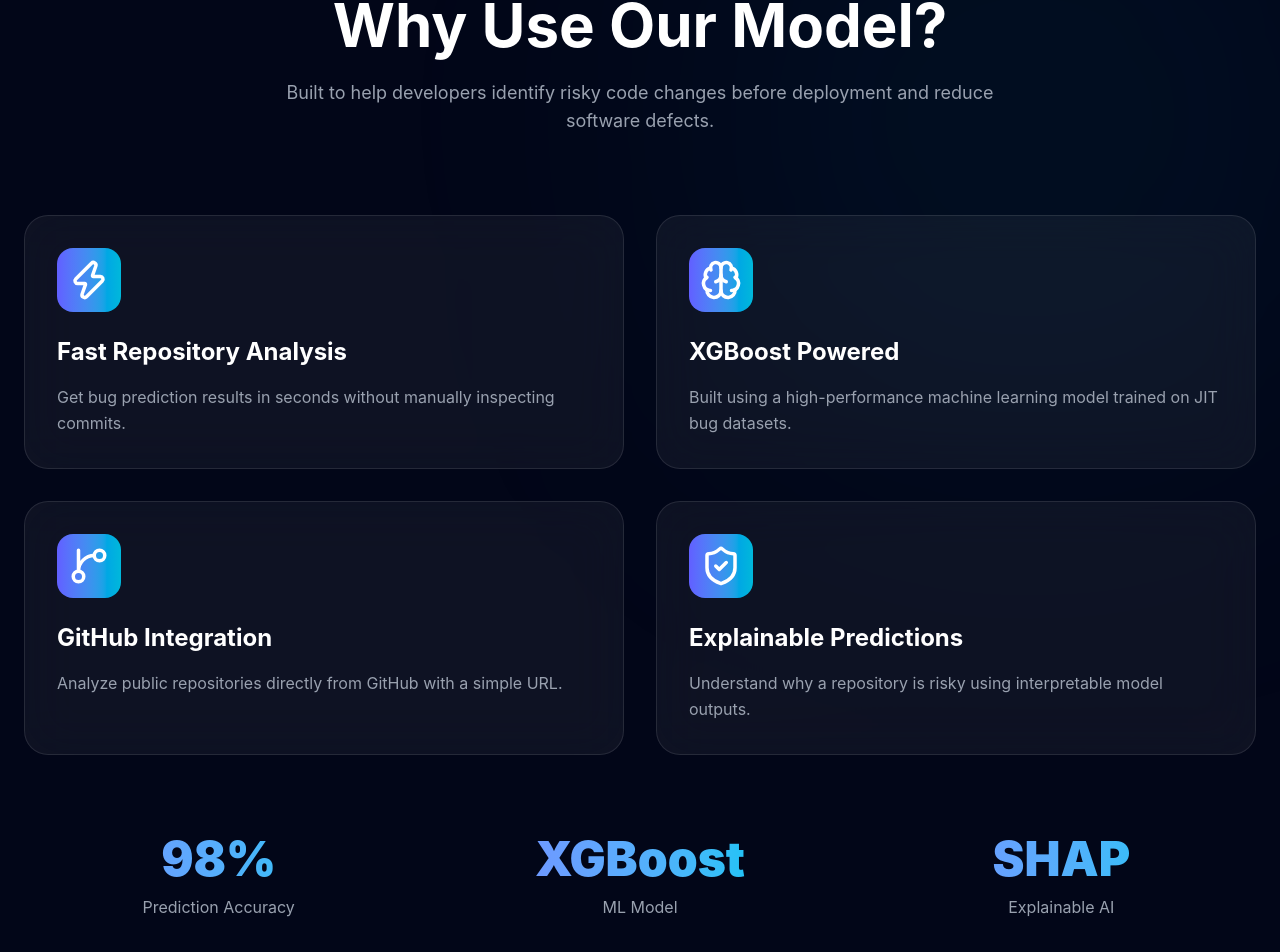
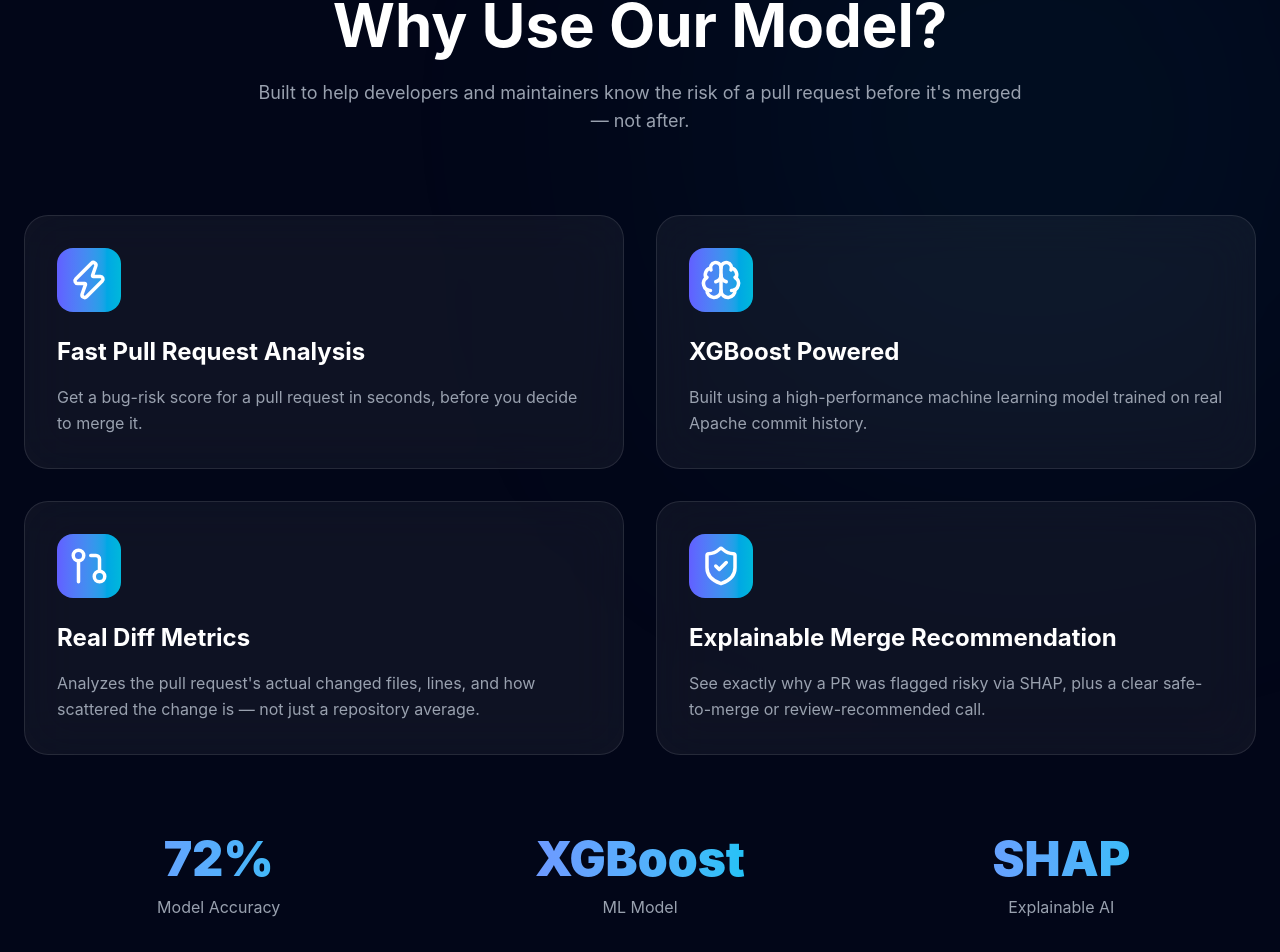
Before and after one commit to ParvChaturvedi/jit-bug-prediction, a React app in the folder frontend/: page /features in a window 1280 px wide. Shown: the part 214-1166 px from the top of the page. Built offline with nearby package versions, Linux system fonts and the light colour scheme; the HTML template or start-up script is replaced by a standard one.

Commit message:
Revise Features component for pull request analysis
Updated feature descriptions and titles to reflect pull request analysis. Changed icons and adjusted layout for better presentation.

```diff
--- a/frontend/src/components/Features.jsx
+++ b/frontend/src/components/Features.jsx
@@ -1,7 +1,7 @@
 import {
   Zap,
   Brain,
-  GitBranch,
+  GitPullRequest,
   ShieldCheck,
 } from "lucide-react";
 
@@ -9,23 +9,23 @@
   const features = [
     {
       icon: <Zap size={42} />,
-      title: "Fast Repository Analysis",
-      desc: "Get bug prediction results in seconds without manually inspecting commits.",
+      title: "Fast Pull Request Analysis",
+      desc: "Get a bug-risk score for a pull request in seconds, before you decide to merge it.",
     },
     {
       icon: <Brain size={42} />,
       title: "XGBoost Powered",
-      desc: "Built using a high-performance machine learning model trained on JIT bug datasets.",
+      desc: "Built using a high-performance machine learning model trained on real Apache commit history.",
     },
     {
-      icon: <GitBranch size={42} />,
-      title: "GitHub Integration",
-      desc: "Analyze public repositories directly from GitHub with a simple URL.",
+      icon: <GitPullRequest size={42} />,
+      title: "Real Diff Metrics",
+      desc: "Analyzes the pull request's actual changed files, lines, and how scattered the change is — not just a repository average.",
     },
     {
       icon: <ShieldCheck size={42} />,
-      title: "Explainable Predictions",
-      desc: "Understand why a repository is risky using interpretable model outputs.",
+      title: "Explainable Merge Recommendation",
+      desc: "See exactly why a PR was flagged risky via SHAP, plus a clear safe-to-merge or review-recommended call.",
     },
   ];
 
@@ -45,8 +45,8 @@
           </h2>
 
           <p className="text-gray-400 mt-6 text-lg max-w-3xl mx-auto">
-            Built to help developers identify risky code changes
-            before deployment and reduce software defects.
+            Built to help developers and maintainers know the risk
+            of a pull request before it's merged — not after.
           </p>
         </div>
 
@@ -94,10 +94,10 @@
         <div className="grid md:grid-cols-3 gap-8 mt-20">
           <div className="text-center">
             <h3 className="text-5xl font-black bg-linear-to-r from-indigo-400 to-cyan-400 bg-clip-text text-transparent">
-              98%
+              72%
             </h3>
             <p className="text-gray-400 mt-3">
-              Prediction Accuracy
+              Model Accuracy
             </p>
           </div>
 
```
